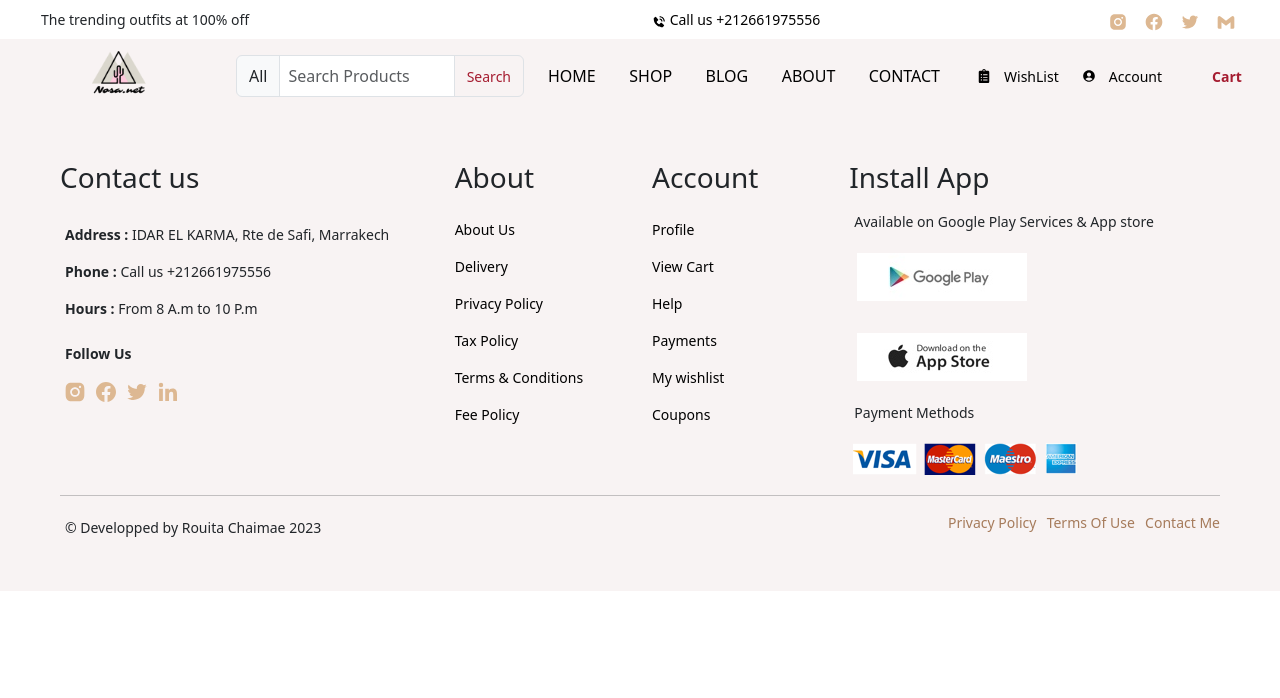
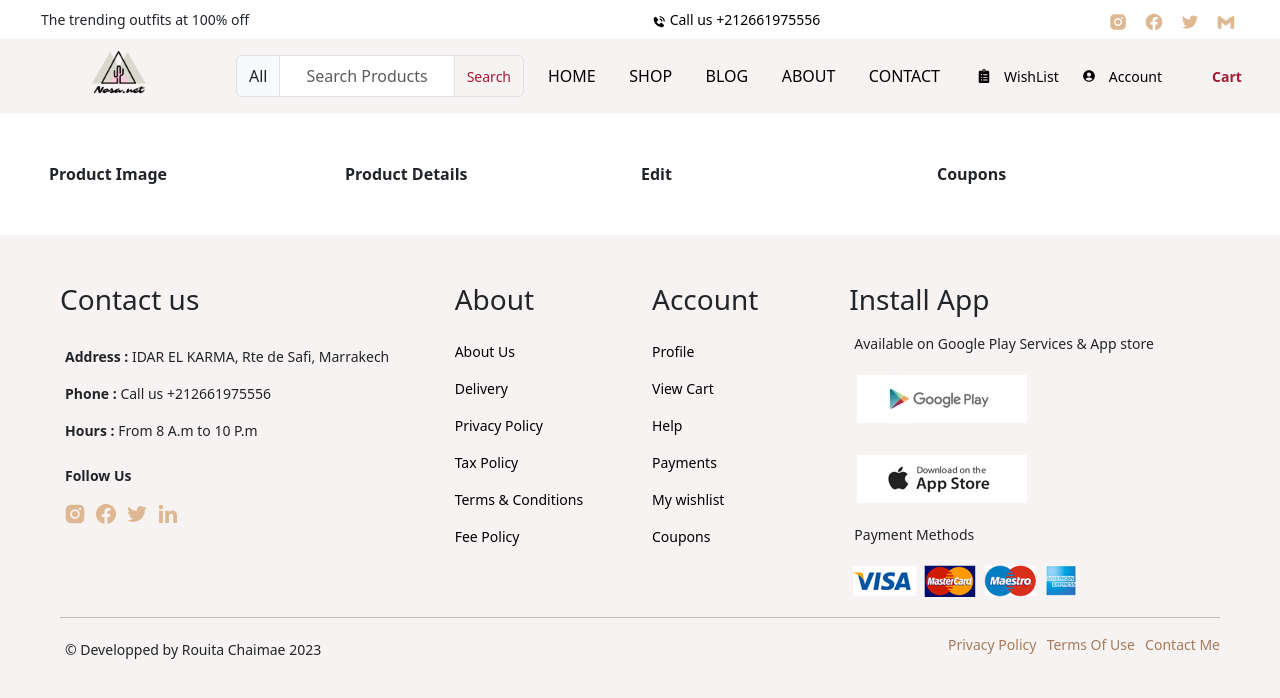
Before and after one commit to Chaimaert/e-comm-plat, a React (Vite) app: page /cart in a window 1280 px wide. Shown: the top 698 px of the page. Built offline with nearby package versions, Linux system fonts and the light colour scheme; some icons are missing.

Commit message:
updating the cart

```diff
--- a/src/App.css
+++ b/src/App.css
@@ -310,3 +310,42 @@ h5{
 .success {
   color: #a51c30;
 }
+
+/* ------------------------------------------------ Cart Page -------------------------------------------------- */
+
+input {
+  padding: 5px;
+  width: 40px;
+  text-align: center;
+  border-radius: 10px;
+  color: #d68281;
+  font-size: 16px;
+  font-weight: 600;
+}
+
+.cart-item img {
+  max-width: 100%;
+  height: 120px;
+  border-radius: 20px;
+}
+
+thead {
+  font-size: 16px;
+}
+
+.cart-item  {
+  background: #fff;
+}
+
+tbody {
+  background: white;
+  padding: 20px;
+}
+
+.cart-item button {
+  background: transparent;
+  padding: 12px;
+  color: #d68281;
+  font-weight: 700;
+  font-size: 14px;
+}
--- a/src/components/Cartitems.jsx
+++ b/src/components/Cartitems.jsx
@@ -1,42 +1,61 @@
-import { useContext } from "react";
+import { useContext } from "react"
 import { ShopContext } from './shopcontext'
 
 
-const Cartitems = (props) => {
+const cartitems = (props) => {
 
   const {id, name, image, price, brand} = props.data;
-  const { viewProductDetails, addToCart, cartItems } = useContext(ShopContext);
+  const { viewProductDetails, addToCart, cartItems, removeToCart, updateCartItemCount } = useContext(ShopContext);
 
-  <section className="cart-item p-5">
-    <div className="container-xxl">
-      <div key={id} className="row">
-        <table>
-          <thead>
-            <th>Product Image</th>
-            <th>Product Details</th>
-            <th>Edit</th>
-            <th>Coupons</th>
-          </thead>
-          <tbody>
+  return <>
+    <tbody key={id}>
        <tr>
                         <td>
+                            <div className="p-2">
                                 <img src={image} alt="" className='img-fluid' />
+                            </div>
                         </td>
                         <td>
-                  <p> {brand} </p>
-                  <p> {name} </p>
-                  <p> {price} </p>
+                            <p> Brand :  <span className="price"> {brand}</span> </p>
+                            <p> Name : <h5 className="price">{name}</h5></p>
+                            <p> Price : <span className="price"> {price}</span></p>
+                            <p>Items in Stock : <span className="text-danger">1200</span></p>
+                        </td>
+                        <td>
+                            <button
+                                className="add-btn mx-2"
+                                onClick={() => {
+                                  addToCart(id);
+
+                                  }
+                                }>+
+                             </button>
+
+                             <input type="text" value={cartItems[id]} onChange={(e) =>
+                            updateCartItemCount(Number(e.target.value), id)} />
+
+                             <button
+                                className="add-btn mx-2"
+                                onClick={() => {
+                                  removeToCart(id);
+
+                                  }
+                                }>-
+                             </button>
+                        </td>
+
+                        <td>
+                          <div className="input-group mb-3">
+                          <input type="text" className="form-control" placeholder="Enter coupon code ..."
+                              aria-label="Recipient's username" aria-describedby="basic-addon2" />
+                              <button className="input-group-text" id="basic-addon2">Search</button>
+                          </div>
                         </td>
                     </tr>
+                    <hr />
     </tbody>
-        </table>
-      </div>
-    </div>
-
-  </section>
-  return <>
 
    </>
 }
 
-export default Cartitems
+export default cartitems
--- a/src/pages/cart.jsx
+++ b/src/pages/cart.jsx
@@ -7,13 +7,27 @@ import { ShopContext } from '../components/shopcontext';
 const cart = (props) => {
   const { viewProductDetails, addToCart, cartItems } = useContext(ShopContext);
   return <>
+    <section className="cart-item p-5">
+            <div className="container-xxl">
               <div className="row">
+                    <table>
+                      <thead className="my-2">
+                                    <th className="col-3">Product Image</th>
+                                    <th className="col-3">Product Details</th>
+                                    <th className="col-3">Edit</th>
+                                    <th className="col-3">Coupons</th>
+                        </thead>
                             {[...PRODUCTS, ...PRODUCTS1].map((product) => {
                               if (cartItems[product.id] !== 0) {
                                 return <Cartitems key={product.id} data={product} />
                               }
                             })}
+                    </table>
                 </div>
+             </div>
+
+
+    </section>
   </>
 };
 
```
Lines whose indentation alone changed are shown as unchanged.
